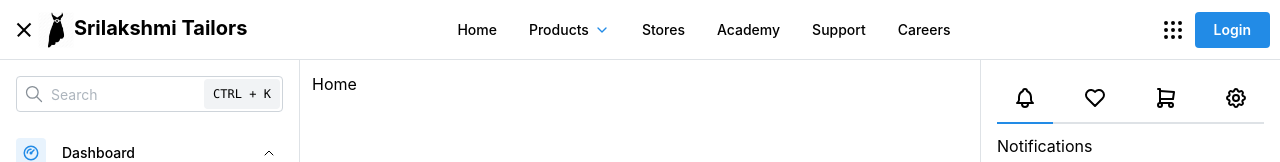
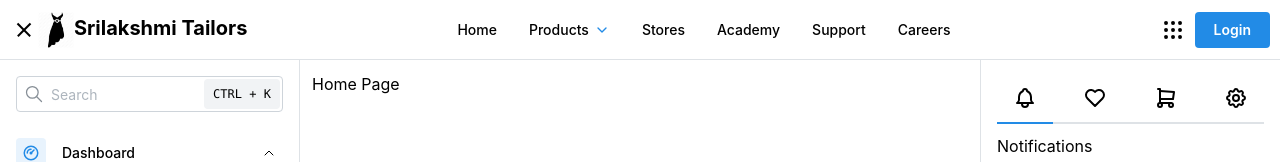
Before and after one commit to srkarthi1982/srilakshmi-tailors-spa, a React (Create React App) app: page / in a window 1280 px wide. Shown: the top 162 px of the page. Built offline with nearby package versions, Linux system fonts and the light colour scheme.

Commit message:
home page modified

```diff
--- a/src/pages/Home.js
+++ b/src/pages/Home.js
@@ -2,7 +2,7 @@ import React from 'react'
 
 function Home() {
     return (
-        <div>Home</div>
+        <div>Home Page</div>
     )
 }
 
```
